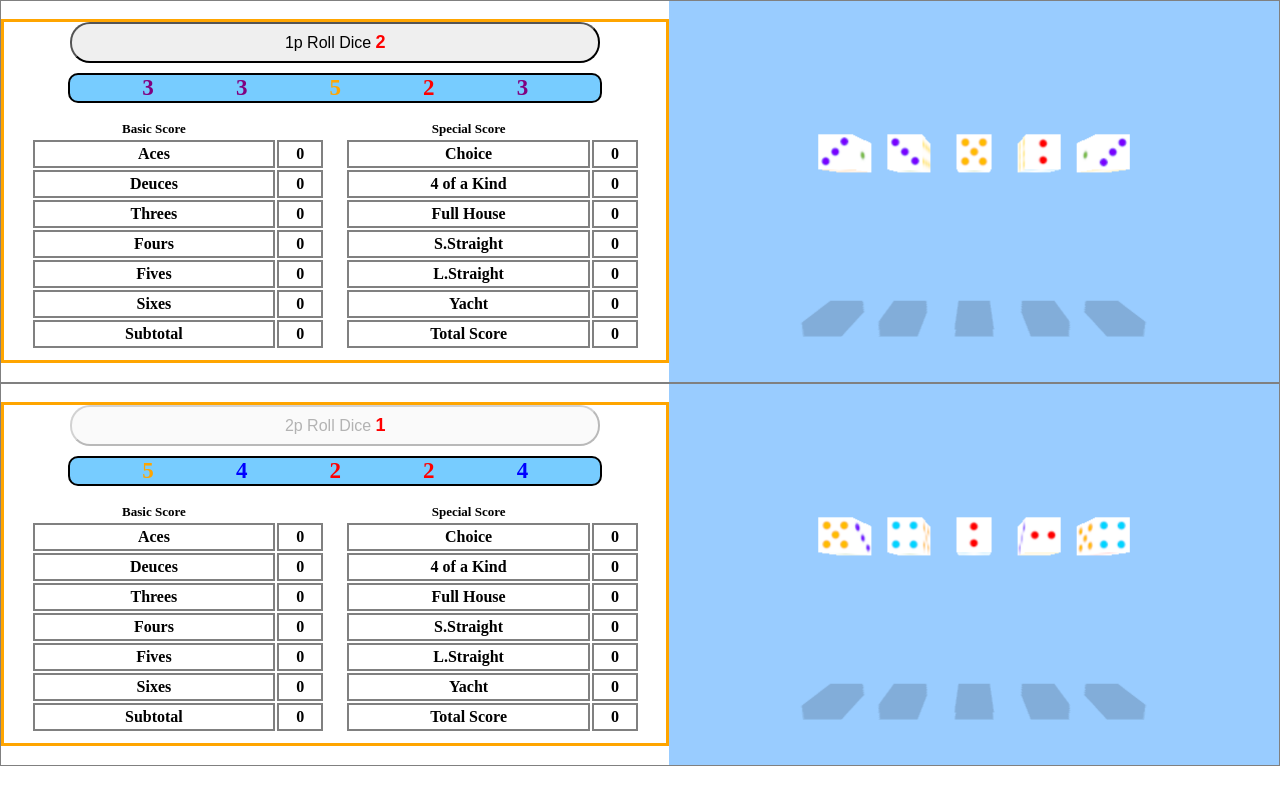
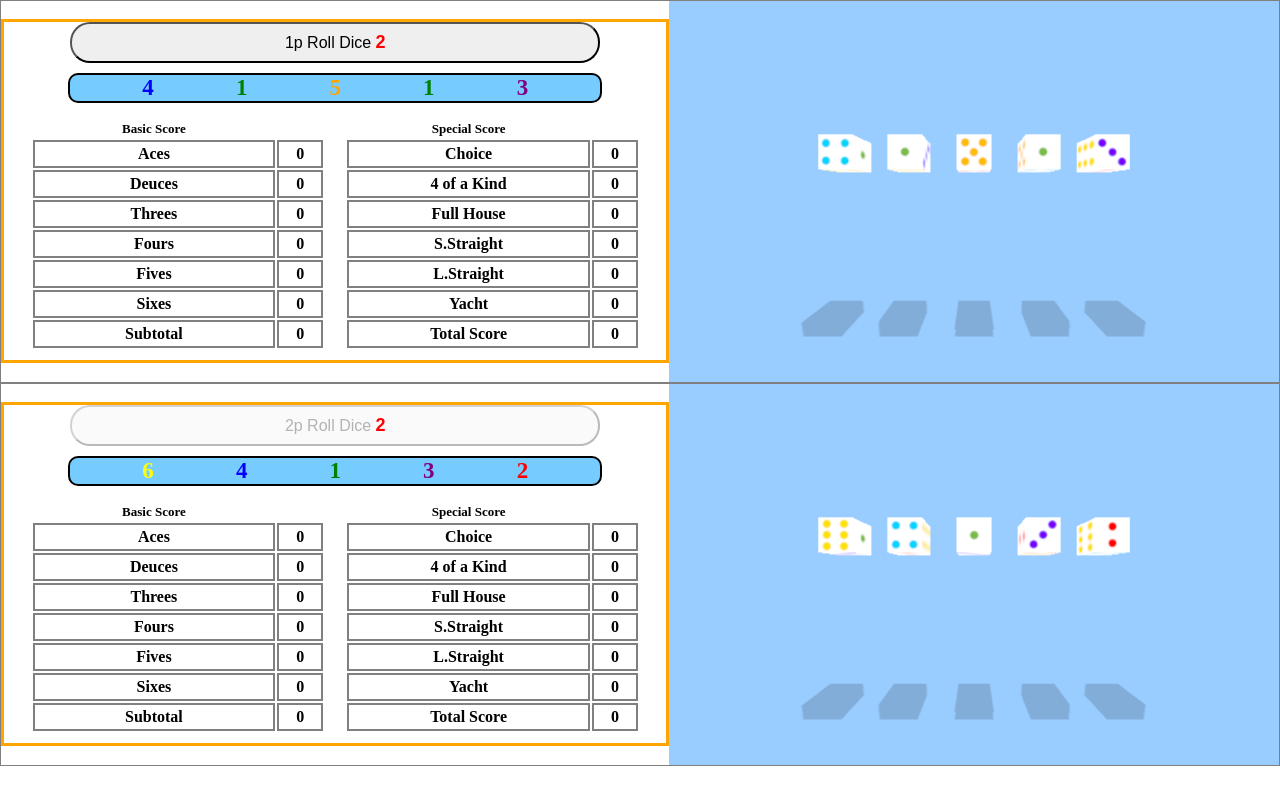
Before and after one commit to deenuit113/NIceDice, a Next.js app in the folder nicedice/: page / in a window 1280 px wide. Built offline with nearby package versions, Linux system fonts and the light colour scheme.

Commit message:
Feat: modify roll dice logic 턴 넘길 때마다 초기에 1번 돌리고 시작

```diff
--- a/nicedice/src/units/dice/dice.container.tsx
+++ b/nicedice/src/units/dice/dice.container.tsx
@@ -3,7 +3,7 @@ import * as THREE from 'three';
 import DiceUI from './dice.presenter';
 import { DicePlayerProps } from './dice.types';
 import { useRecoilState } from 'recoil';
-import { turnState, turnCount1p, turnCount2p } from '@/commons/state/atoms';
+import { turnState, turnCount1p, turnCount2p, selectScore1p, selectScore2p } from '@/commons/state/atoms';
 
 export default function DicePlayer(props: DicePlayerProps): JSX.Element {
     const initialIsFixedArray: boolean[] = Array.from({ length: 5 }, () => false);
@@ -23,6 +23,7 @@ export default function DicePlayer(props: DicePlayerProps): JSX.Element {
     const [leftTurn2p, setLeftTurn2p] = useRecoilState(turnCount2p);
 
     useEffect(() => {
+        rollDice();
         if(isMyTurn === true){
             setIsButtonDisabled(false);
         } else {
--- a/nicedice/src/units/main/Mainpage.tsx
+++ b/nicedice/src/units/main/Mainpage.tsx
@@ -15,21 +15,22 @@ export default function MainPage(): JSX.Element{
     const [win, setWin] = useRecoilState(winState);
 
     useEffect(()=> {
-        setLeftTurn1p(2);
+        setLeftTurn1p(3);
+        setLeftTurn2p(3);
         setTurn(playerOne)
     },[])
 
     useEffect(() => {
         if (leftTurn1p === -1 || select1p === true) {
             setTurn(playerTwo);
-            setLeftTurn1p(2);
-            setLeftTurn2p(2);
+            setLeftTurn1p(3);
+            setLeftTurn2p(3);
             isSelectScore1p(false);
             console.log("turn 2")
         } else if (leftTurn2p === -1 || select2p === true){
             setTurn(playerOne);
-            setLeftTurn2p(2);
-            setLeftTurn1p(2);
+            setLeftTurn2p(3);
+            setLeftTurn1p(3);
             isSelectScore2p(false);
             console.log("turn 1")
         }
```
